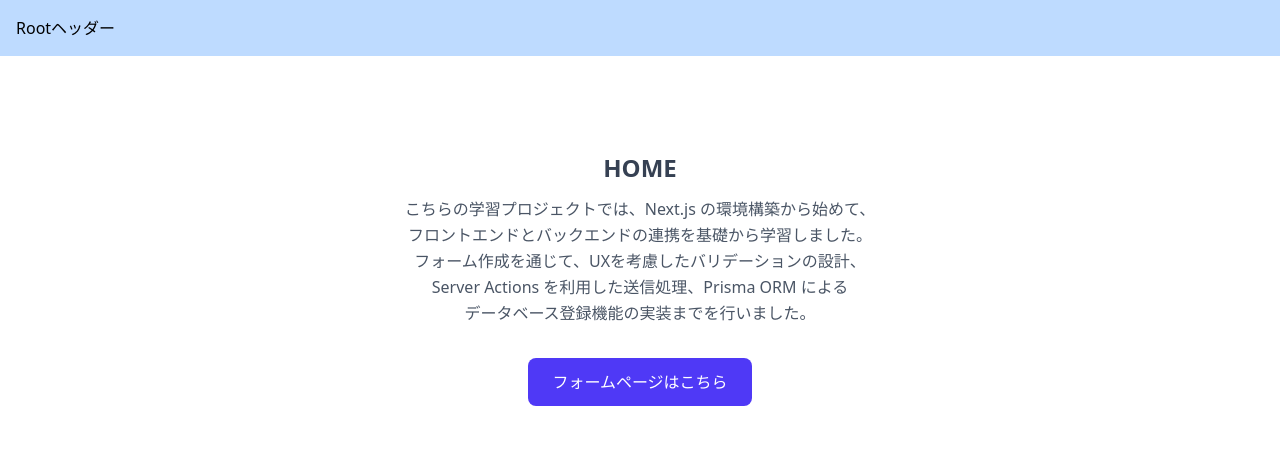
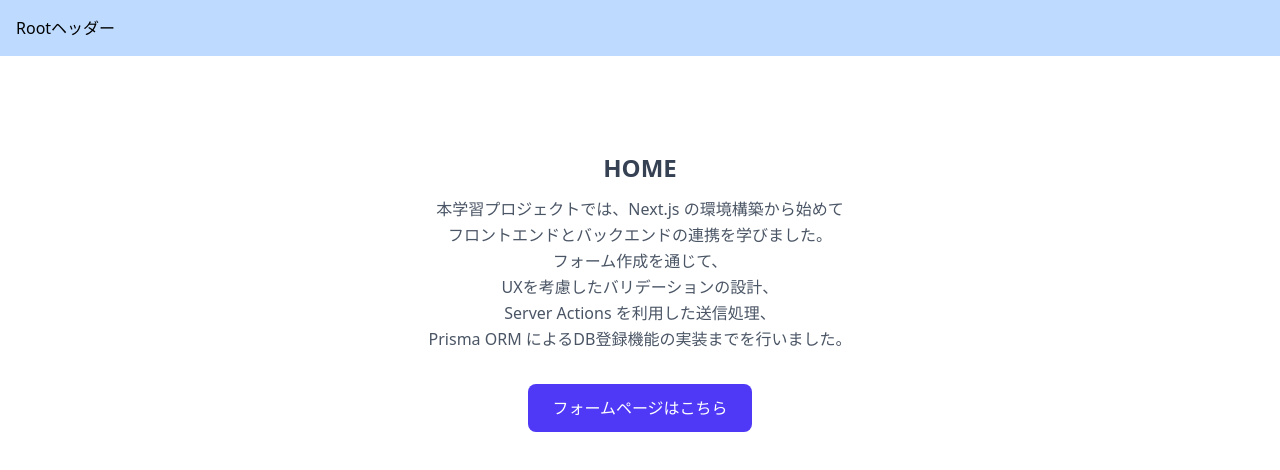
Before and after one commit to sato0516/nextjs-2, a Next.js app: page / in a window 1280 px wide. Shown: the top 470 px of the page. Built offline with nearby package versions, Linux system fonts and the light colour scheme.

Commit message:
TOPページ微修正

```diff
--- a/src/app/page.tsx
+++ b/src/app/page.tsx
@@ -6,11 +6,12 @@ export default function Home() {
       <div className="mx-auto max-w-3xl text-center px-4">
         <h1 className="text-2xl font-semibold mb-3">HOME</h1>
         <p className="text-gray-600 mb-8 leading-relaxed">
-          こちらの学習プロジェクトでは、Next.js の環境構築から始めて、<br />
-          フロントエンドとバックエンドの連携を基礎から学習しました。<br />
-          フォーム作成を通じて、UXを考慮したバリデーションの設計、<br />
-          Server Actions を利用した送信処理、Prisma ORM による<br />
-          データベース登録機能の実装までを行いました。
+          本学習プロジェクトでは、Next.js の環境構築から始めて<br />
+          フロントエンドとバックエンドの連携を学びました。<br />
+          フォーム作成を通じて、<br />
+          UXを考慮したバリデーションの設計、<br />
+          Server Actions を利用した送信処理、<br />
+          Prisma ORM によるDB登録機能の実装までを行いました。
         </p>
 
         <Link
```
